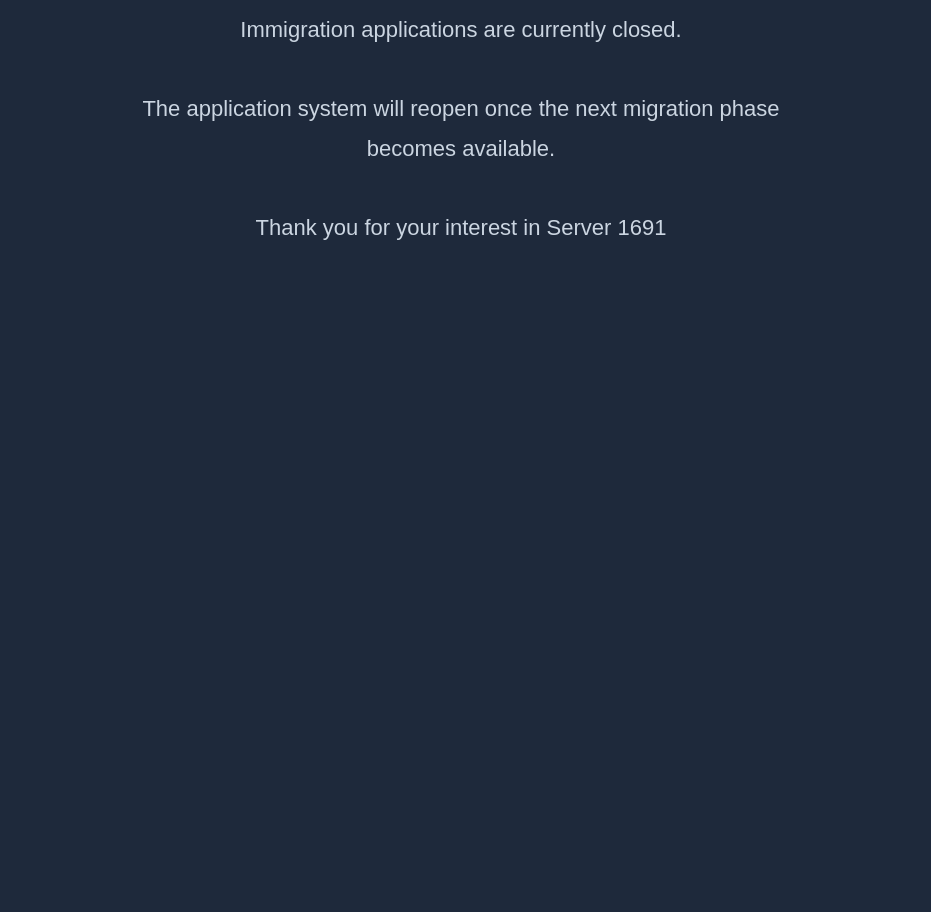
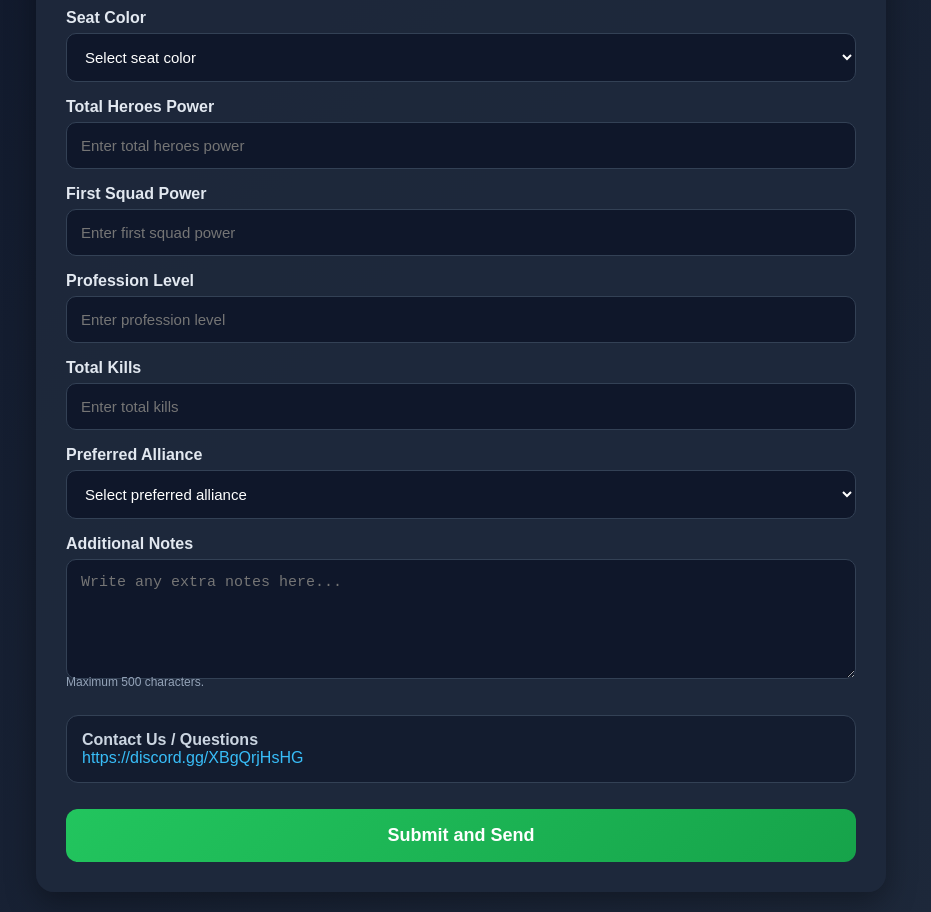
Before and after one commit to lastwar1691support/server1691-site, a plain HTML site: page index.html in a window 1280 px wide. Shown: the part 316-1228 px from the top of the page, without its empty margins (179-1110 px from the left). Before the commit the page ends 800 px from the top, so only its background shows below. Drawn offline with Linux system fonts and the light colour scheme.

Commit message:
Update index.html
reopen mirgration applications

```diff
--- a/index.html
+++ b/index.html
@@ -1,57 +1,212 @@
 <!DOCTYPE html>
 <html lang="en">
 <head>
-<meta charset="UTF-8">
-<meta name="viewport" content="width=device-width, initial-scale=1.0">
-<title>Server 1691 Migration Closed</title>
+  <meta charset="UTF-8" />
+  <meta name="viewport" content="width=device-width, initial-scale=1.0" />
+  <title>Immigration Applications - Server 1691</title>
+  <style>
+    * { box-sizing: border-box; }
 
-<style>
-body{
-background:#1e293b;
-color:white;
-font-family:Arial;
-display:flex;
-justify-content:center;
-align-items:center;
-height:100vh;
-margin:0;
-text-align:center;
-}
+    body {
+      margin: 0;
+      font-family: Arial, sans-serif;
+      background: linear-gradient(135deg, #0f172a, #1e293b);
+      color: #ffffff;
+      padding: 20px;
+    }
 
-.container{
-max-width:700px;
-padding:40px;
-}
+    .container {
+      max-width: 850px;
+      margin: 0 auto;
+      background: rgba(30, 41, 59, 0.95);
+      padding: 30px;
+      border-radius: 18px;
+      box-shadow: 0 10px 30px rgba(0,0,0,0.35);
+    }
 
-h1{
-font-size:48px;
-color:#38bdf8;
-margin-bottom:25px;
-}
+    h2 {
+      margin-top: 0;
+      text-align: center;
+      font-size: 32px;
+      color: #38bdf8;
+      margin-bottom: 10px;
+    }
 
-p{
-font-size:22px;
-line-height:1.8;
-color:#cbd5e1;
-}
-</style>
+    .subtitle {
+      text-align: center;
+      color: #cbd5e1;
+      margin-bottom: 30px;
+      font-size: 16px;
+    }
+
+    form {
+      display: flex;
+      flex-direction: column;
+      gap: 16px;
+    }
+
+    label {
+      font-weight: bold;
+      color: #e2e8f0;
+      margin-bottom: 6px;
+      display: block;
+    }
+
+    input, select, textarea {
+      width: 100%;
+      padding: 14px;
+      border-radius: 10px;
+      border: 1px solid #334155;
+      background: #0f172a;
+      color: white;
+      font-size: 15px;
+      outline: none;
+    }
+
+    input:focus, select:focus, textarea:focus {
+      border-color: #38bdf8;
+      box-shadow: 0 0 0 2px rgba(56, 189, 248, 0.2);
+    }
+
+    textarea {
+      min-height: 120px;
+      resize: vertical;
+    }
+
+    .hint {
+      font-size: 12px;
+      color: #94a3b8;
+      margin-top: -8px;
+    }
+
+    .contact-box {
+      margin-top: 10px;
+      padding: 15px;
+      border-radius: 12px;
+      background: rgba(15, 23, 42, 0.7);
+      border: 1px solid #334155;
+      color: #cbd5e1;
+    }
+
+    .contact-box a {
+      color: #38bdf8;
+      text-decoration: none;
+      word-break: break-all;
+    }
+
+    .contact-box a:hover {
+      text-decoration: underline;
+    }
+
+    button {
+      margin-top: 10px;
+      padding: 16px;
+      border: none;
+      border-radius: 12px;
+      background: linear-gradient(135deg, #22c55e, #16a34a);
+      color: white;
+      font-size: 18px;
+      font-weight: bold;
+      cursor: pointer;
+      transition: transform 0.15s ease, opacity 0.2s ease;
+    }
+
+    button:hover {
+      transform: translateY(-1px);
+      opacity: 0.95;
+    }
+
+    @media (max-width: 600px) {
+      .container { padding: 20px; }
+      h2 { font-size: 26px; }
+    }
+  </style>
 </head>
+<body>
+  <div class="container">
+    <h2>Immigration Applications - Server 1691</h2>
+    <p class="subtitle">Please complete the form below.</p>
 
-<body>
+    <form action="https://formsubmit.co/Lastwar1691support@gmail.com" method="POST">
+      <input type="hidden" name="_captcha" value="false">
+      <input type="hidden" name="_subject" value="New Immigration Application - Server 1691">
+      <input type="hidden" name="_next" value="thank-you.html">
 
-<div class="container">
+      <div>
+        <label for="playerName">Last War Name</label>
+        <input type="text" id="playerName" name="Last War Name" placeholder="Enter your in-game name" required />
+      </div>
 
-<h1>Server 1691 Migration Closed</h1>
+      <div>
+        <label for="fromServer">From which server?</label>
+        <input type="text" id="fromServer" name="From which server" placeholder="Enter current server number" required />
+      </div>
 
-<p>
-Immigration applications are currently closed.
-<br><br>
-The application system will reopen once the next migration phase becomes available.
-<br><br>
-Thank you for your interest in Server 1691
-</p>
+      <div>
+        <label for="seatColor">Seat Color</label>
+        <select id="seatColor" name="Seat Color" required>
+          <option value="">Select seat color</option>
+          <option>White</option>
+          <option>Blue</option>
+          <option>Purple</option>
+          <option>Gold</option>
+        </select>
+      </div>
 
-</div>
+      <div>
+        <label for="totalHeroesPower">Total Heroes Power</label>
+        <input type="text" id="totalHeroesPower" name="Total Heroes Power" placeholder="Enter total heroes power" required />
+      </div>
 
+      <div>
+        <label for="firstSquadPower">First Squad Power</label>
+        <input type="text" id="firstSquadPower" name="First Squad Power" placeholder="Enter first squad power" required />
+      </div>
+
+      <div>
+        <label for="professionLevel">Profession Level</label>
+        <input type="text" id="professionLevel" name="Profession Level" placeholder="Enter profession level" required />
+      </div>
+
+      <div>
+        <label for="totalKills">Total Kills</label>
+        <input type="text" id="totalKills" name="Total Kills" placeholder="Enter total kills" required />
+      </div>
+
+      <div>
+        <label for="preferredAlliance">Preferred Alliance</label>
+        <select id="preferredAlliance" name="Preferred Alliance" required>
+          <option value="">Select preferred alliance</option>
+          <option>[TILD] Thunder in Last Dawn</option>
+          <option>[EmpR] Empire of Wars</option>
+          <option>[NrS] No dreams</option>
+          <option>[EDNA] Eden Eternal</option>
+          <option>[NeOm] NeOm</option>
+          <option>[2REV] النهرين</option>
+          <option>[4nT] Antlantik</option>
+          <option>[NO4H] Bahtera Ark</option>
+          <option>[LWSs] LAST WAR SURVIVAL</option>
+          <option>[GWLF] GREY WOLF ALLIANCE</option>
+          <option>[W3IF] WEIRDFLOWER</option>
+          <option>[766] BlAzE</option>
+          <option>[STMI] Strategic Minds</option>
+          <option>[HYHK] PALA DAYII</option>
+        </select>
+      </div>
+
+      <div>
+        <label for="note">Additional Notes</label>
+        <textarea id="note" name="Additional Notes" placeholder="Write any extra notes here..." maxlength="500"></textarea>
+        <div class="hint">Maximum 500 characters.</div>
+      </div>
+
+      <div class="contact-box">
+        <strong>Contact Us / Questions</strong><br />
+        <a href="https://discord.gg/XBgQrjHsHG" target="_blank">https://discord.gg/XBgQrjHsHG</a>
+      </div>
+
+      <button type="submit">Submit and Send</button>
+    </form>
+  </div>
 </body>
 </html>
```
